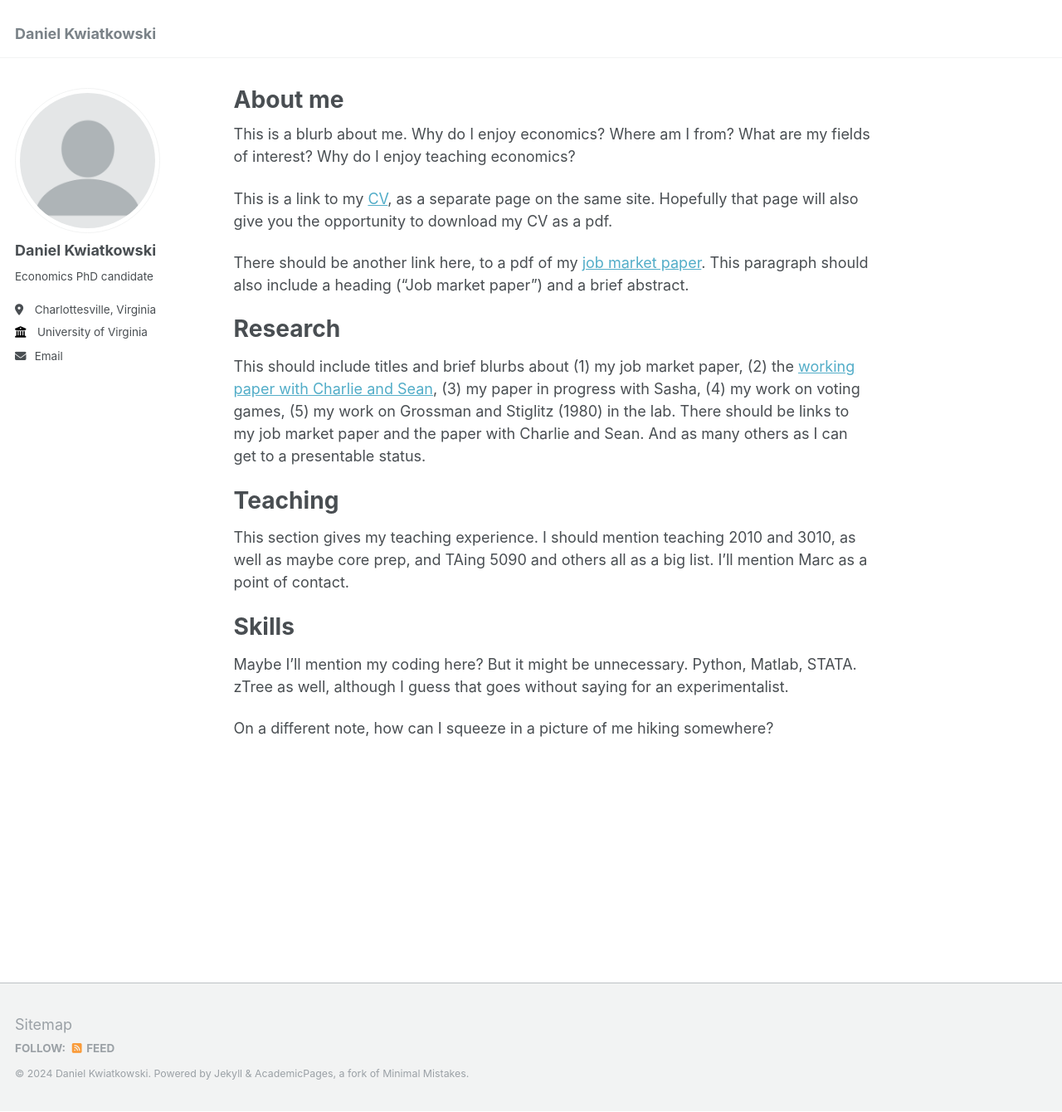
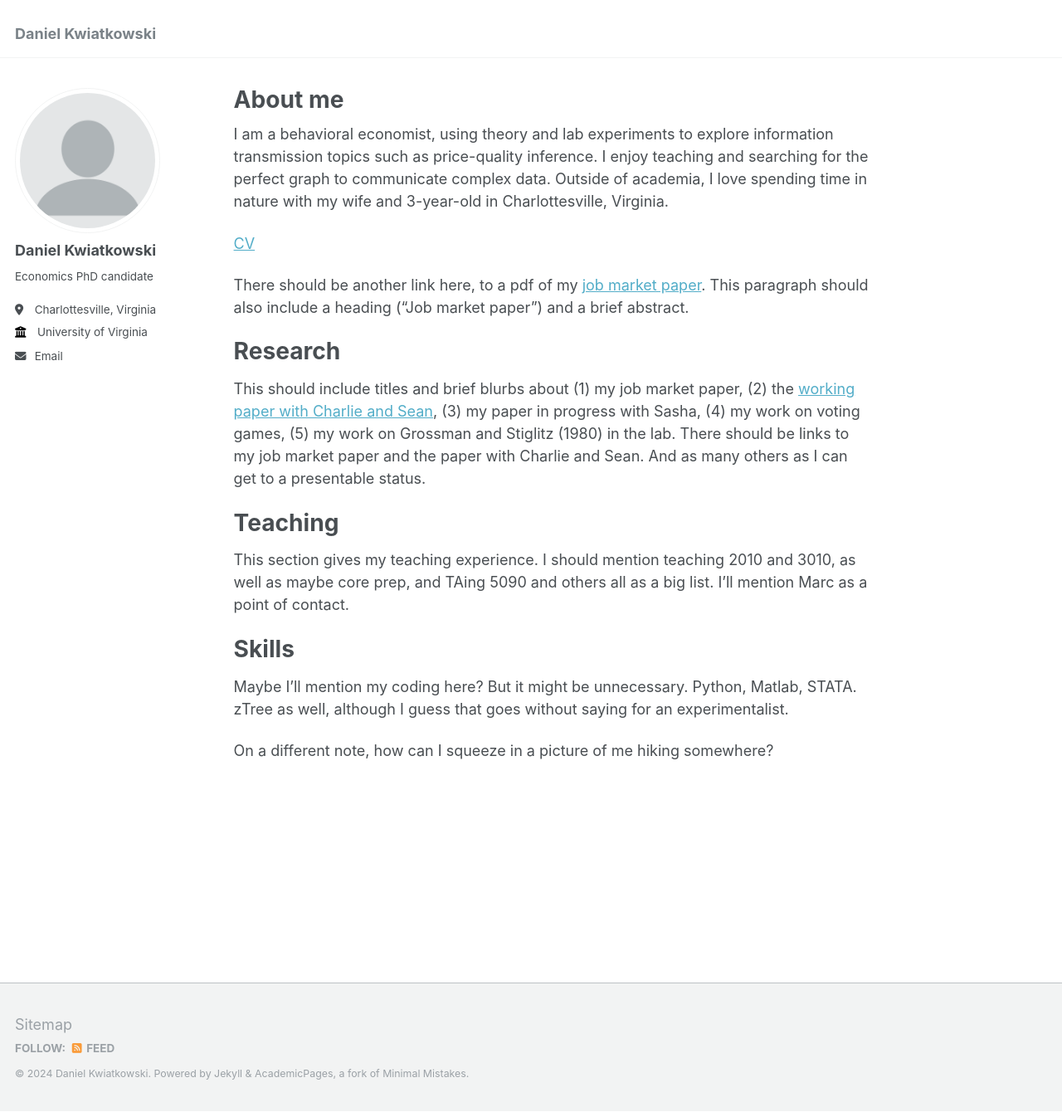
Before and after one commit to dvkwiat/dvkwiat.github.io, a Jekyll site: the page built from _pages/about.md, in a window 1280 px wide and 1340 px high. Shown: the whole window at 83% size. Built offline with Jekyll 4.4.1, drawn with Linux system fonts in a browser that asks for light colours.

Commit message:
Update about.md

```diff
--- a/_pages/about.md
+++ b/_pages/about.md
@@ -7,9 +7,9 @@ redirect_from:
   - /about.html
 ---
 
-This is a blurb about me. Why do I enjoy economics? Where am I from? What are my fields of interest? Why do I enjoy teaching economics?
+I am a behavioral economist, using theory and lab experiments to explore information transmission topics such as price-quality inference. I enjoy teaching and searching for the perfect graph to communicate complex data. Outside of academia, I love spending time in nature with my wife and 3-year-old in Charlottesville, Virginia.
 
-This is a link to my [CV](https://dvkwiat.github.io/cv), as a separate page on the same site. Hopefully that page will also give you the opportunity to download my CV as a pdf.
+[CV](../files/cv.pdf)
 
 There should be another link here, to a pdf of my [job market paper](../files/paper2.pdf). This paragraph should also include a heading ("Job market paper") and a brief abstract.
 
```
